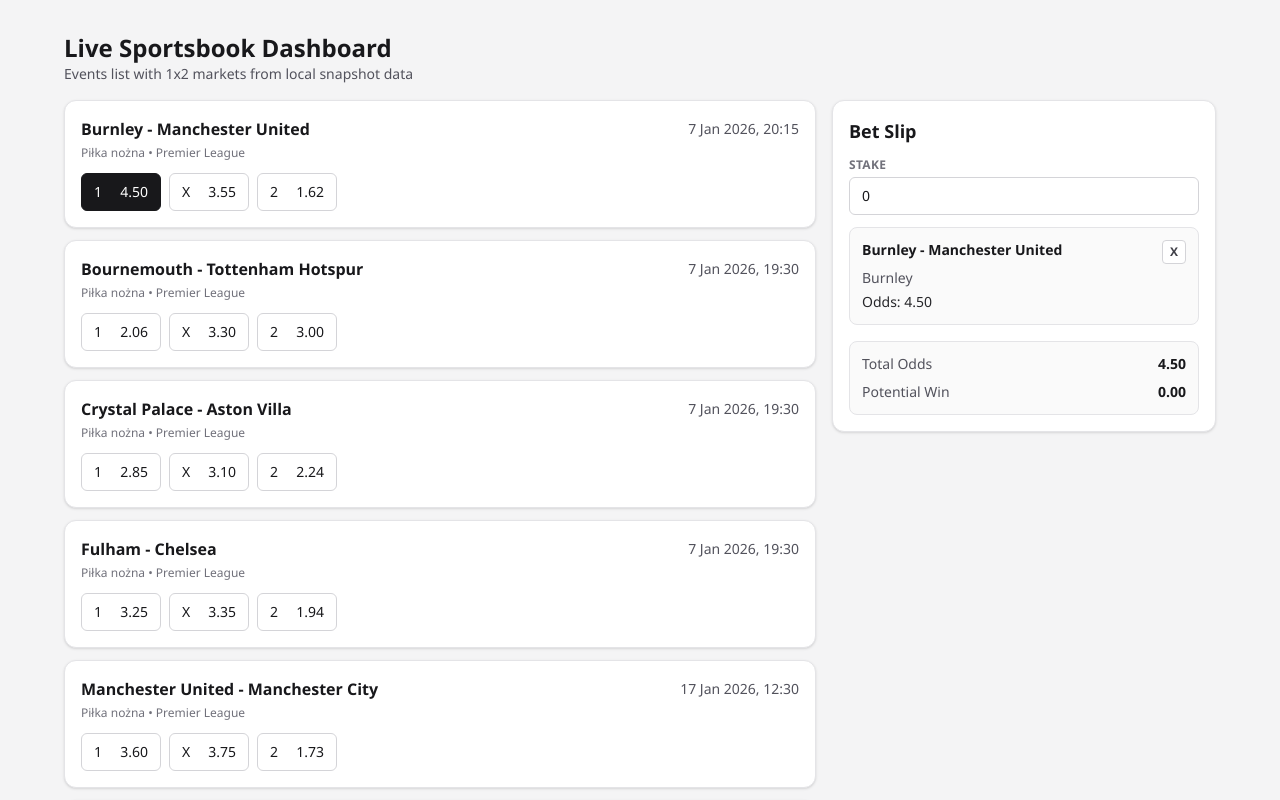
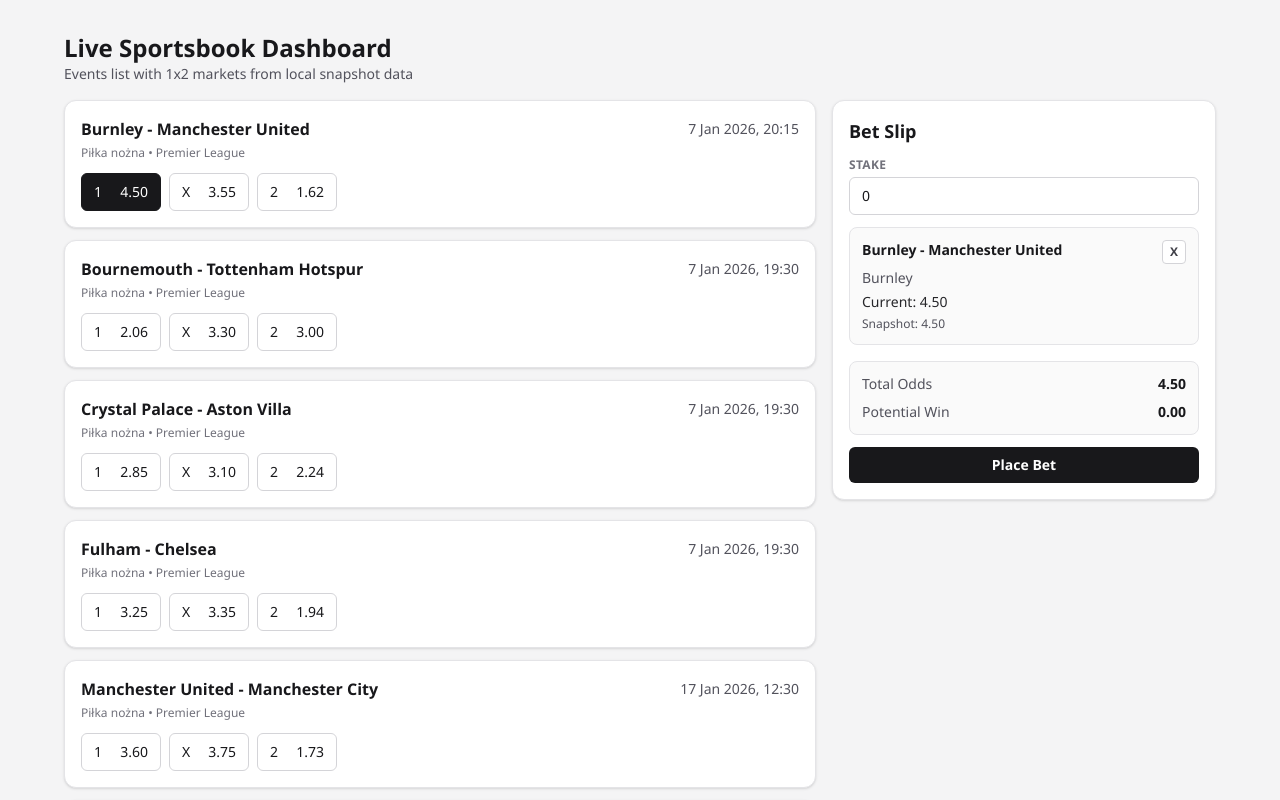
Before and after one commit to KrysOlechowski/sportsbook-dashboard, a Next.js app: page / in a window 1280 px wide. Both pictures are taken after a click on the button "Burnley". Shown: the top 800 px of the page. Built offline with nearby package versions, Linux system fonts and the light colour scheme.

Commit message:
feat/betslip-add-odds-changed-flow-with-snapshot

```diff
--- a/src/ui/sportsbook-dashboard.tsx
+++ b/src/ui/sportsbook-dashboard.tsx
@@ -9,6 +9,7 @@ import {
 } from "@/domain/odds";
 import type { DomainSnapshot, EventId, OutcomeId } from "@/domain/types";
 import {
+  selectHasOddsChanges,
   selectPotentialWin,
   selectTotalOdds,
   UI_MARKET_NAME,
@@ -142,6 +143,8 @@ function BetSlip() {
   const setStake = useSportsbookStore((state) => state.setStake);
   const totalOdds = useSportsbookStore(selectTotalOdds);
   const potentialWin = useSportsbookStore(selectPotentialWin);
+  const hasOddsChanges = useSportsbookStore(selectHasOddsChanges);
+  const acceptAllChanges = useSportsbookStore((state) => state.acceptAllChanges);
 
   const selections = Object.values(selectionByEventId);
 
@@ -190,7 +193,9 @@ function BetSlip() {
             const event = eventsById[selection.eventId];
             const outcome = outcomesById[selection.outcomeId];
             const currentOdds = oddsByOutcomeId[selection.outcomeId];
+            const selectedOddsSnapshot = selection.selectedOddsSnapshot;
             const isReplaced = selection.eventId === lastReplacedEventId;
+            const isOddsChanged = currentOdds !== selectedOddsSnapshot;
 
             if (!event || !outcome || typeof currentOdds !== "number") {
               return null;
@@ -218,8 +223,16 @@ function BetSlip() {
                 </div>
                 <p className="mt-1 text-sm text-zinc-600">{outcome.name}</p>
                 <p className="mt-1 text-sm font-medium text-zinc-800">
-                  Odds: {formatOdds(currentOdds)}
+                  Current: {formatOdds(currentOdds)}
                 </p>
+                <p className="mt-1 text-xs text-zinc-600">
+                  Snapshot: {formatOdds(selectedOddsSnapshot)}
+                </p>
+                {isOddsChanged ? (
+                  <p className="mt-2 inline-flex rounded bg-amber-100 px-2 py-1 text-xs font-semibold text-amber-800">
+                    Odds changed
+                  </p>
+                ) : null}
               </li>
             );
           })}
@@ -237,6 +250,29 @@ function BetSlip() {
             {formatOdds(potentialWin)}
           </span>
         </div>
+      </div>
+
+      <div className="mt-3 flex flex-col gap-2">
+        {hasOddsChanges ? (
+          <button
+            type="button"
+            onClick={acceptAllChanges}
+            className="w-full rounded-md border border-zinc-300 bg-white px-3 py-2 text-sm font-semibold text-zinc-900 hover:border-zinc-400"
+          >
+            Accept all changes
+          </button>
+        ) : null}
+        <button
+          type="button"
+          disabled={hasOddsChanges || selections.length === 0}
+          className={`w-full rounded-md px-3 py-2 text-sm font-semibold transition-colors ${
+            hasOddsChanges || selections.length === 0
+              ? "cursor-not-allowed bg-zinc-300 text-zinc-600"
+              : "bg-zinc-900 text-white hover:bg-zinc-800"
+          }`}
+        >
+          Place Bet
+        </button>
       </div>
     </aside>
   );
```
Also changed, not shown: 2 other files (tests, documents, lock files or other folders).
